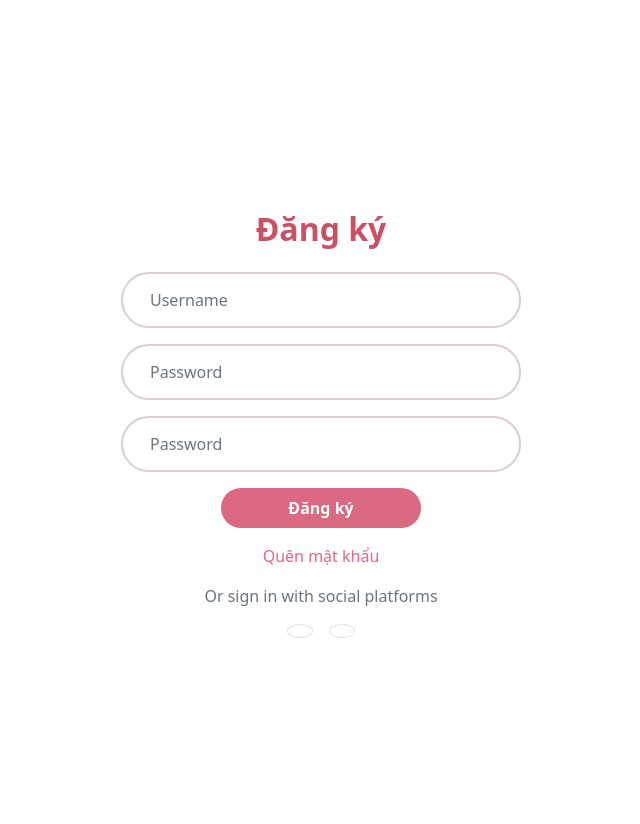
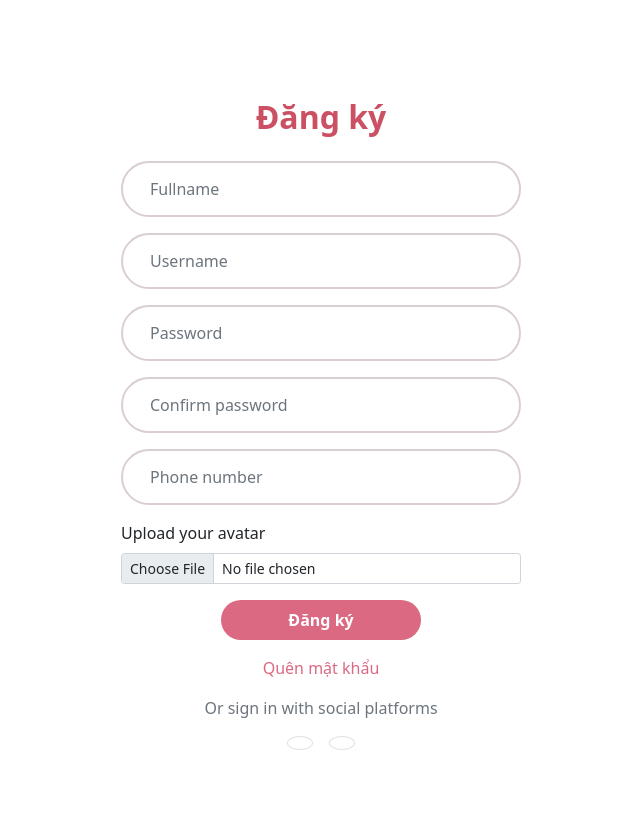
Before and after one commit to trangnhk/Clinic-Management-System, a Flask app: page /register in a window 1280 px wide. Shown: the part 81-905 px from the top of the page, without its empty margins (319-959 px from the left). Run offline with Flask 3, Linux system fonts and the light colour scheme.

Commit message:
develop login, register, logout user

```diff
--- a/clinicsystem/dao.py
+++ b/clinicsystem/dao.py
@@ -1,3 +1,4 @@
+import cloudinary.uploader
 from flask import json
 
 from clinicsystem.models import User, Patient, Nurse, Doctor, Cashier, UserGender
@@ -6,17 +7,34 @@ import hashlib
 
 
 # USER
-def auth_account(username, password):
+def auth_account(username, password, role=None):
     password = hashlib.md5(password.encode("utf-8")).hexdigest()
-    return User.query.filter(User.username.__eq__(username), User.password.__eq__(password)).first()
+
+    u = User.query.filter(User.username.__eq__(username),
+                             User.password.__eq__(password))
+
+    if role:
+        u = u.filter(User.role.__eq__(role))
+
+    return u.first()
+
 
 def get_user_id(user_id):
     return db.session.get(User, user_id)
 
-def add_user(fullname, username, password, phone_number, dob, gender):
+def add_user(fullname, username, password, phone_number, dob=None, gender=None, avatar = None):
     password = hashlib.md5(password.encode('utf-8')).hexdigest()
 
-    u = User(fullname=fullname, username=username, password=password, phone_number=phone_number, dob=dob, gender=gender)
+    u = User(fullname=fullname, username=username, password=password, phone_number=phone_number, dob=dob, gender=UserGender.MALE,
+             avatar=avatar)
+
+    if avatar:
+        res = cloudinary.uploader.upload(avatar)
+        print(res)
+        u.avatar = res.get("secure_url")
+
+
+
     db.session.add(u)
     db.session.commit()
 
--- a/clinicsystem/index.py
+++ b/clinicsystem/index.py
@@ -1,6 +1,8 @@
+import cloudinary.uploader
 from flask import render_template, request, redirect
 from flask_login import current_user, login_user, logout_user
-from clinicsystem import app, dao, login
+from clinicsystem import app, dao, login, db
+from datetime import datetime
 
 # INDEX
 @app.route("/")
@@ -14,10 +16,9 @@ def commit_attribute():
     }
 
 # LOGIN
-
 @login.user_loader
 def load_user(user_id):
-    return dao.get_user_by_id(user_id)
+    return dao.get_user_id(user_id)
 
 @app.route("/login", methods=['get', 'post'])
 def login_my_user():
@@ -33,16 +34,47 @@ def login_my_user():
 
         if user:
             login_user(user)
-            return redirect("/")
+            next = request.args.get('next')
+            return redirect(next if next else '/')
+            # return redirect("/")
 
     return render_template("login.html")
 
 # REGISTER
-@app.route("/register")
+@app.route("/register", methods=['GET', 'POST'])
 def register_user():
-    return render_template("register.html")
+    err_msg = ''
+    if request.method.__eq__('POST'):
+        password = request.form.get('password')
+        confirm = request.form.get('confirm')
+
+        if not password.__eq__(confirm):
+            err_msg = 'Mật khẩu không khớp!'
+        else:
+            data = request.form.copy()
+            del data['confirm']
+            avatar = request.files.get('avatar')
+            file_path = None
+
+            if avatar:
+                res = cloudinary.uploader.upload(avatar)
+                file_path = res['secure_url']
+
+            try:
+                dao.add_user(avatar=file_path, **data, dob=datetime(2005, 8, 30))
+                return redirect('/login')
+            except:
+                db.session.rollback()
+                err_msg = "HỆ THỐNG ĐANG BỊ LỖI, VUI LÒNG QUAY LẠI"
+
+    return render_template('register.html', err_msg=err_msg)
 
 # LOGOUT
+@app.route('/logout')
+def logout_my_user():
+    logout_user()
+    return redirect('/login')
+
 
 if __name__ == "__main__":
     with app.app_context():
--- a/clinicsystem/templates/layout/header.html
+++ b/clinicsystem/templates/layout/header.html
@@ -25,7 +25,7 @@
                 {% if current_user.is_authenticated: %}
                 <li class="nav-item">
                     <a class="nav-link active" href="/login" tabindex="-1" style="font-size: 16px;">
-                        <img src="{{ url_for('static', filename='avatar/avatar_default.jpg') }}" width="35">
+                        <img src="{{ current_user.avatar }}" width="35">
                         Hi , {{current_user.username}} !</a>
                 </li>
                 <li class="nav-item">
--- a/clinicsystem/templates/register.html
+++ b/clinicsystem/templates/register.html
@@ -7,31 +7,62 @@
     <div class="login-wrapper w-100" style="max-width: 400px;">
 
         <h2 class="text-center fw-bold mb-4" style="color: #CC5063">Đăng ký</h2>
-        <form>
-
-
-            <div class="input-group mb-3 rounded-pill bg-light-gray px-3 py-2 align-items-center" style="border: 2px solid #DBCECE;">
+        <form method="POST" enctype="multipart/form-data">
+            <div class="input-group mb-3 rounded-pill bg-light-gray px-3 py-2 align-items-center"
+                 style="border: 2px solid #DBCECE;">
                     <span class="text-secondary border-0 bg-transparent">
                         <i class="fa-solid fa-user"></i>
                     </span>
-                <input type="text" class="form-control bg-transparent shadow-none fw-semibold text-dark" style="border: none; border-radius: 50px;"
+                <input type="text" class="form-control bg-transparent shadow-none fw-semibold text-dark"
+                       style="border: none; border-radius: 50px;"
+                       placeholder="Fullname" required name="fullname">
+            </div>
+
+            <div class="input-group mb-3 rounded-pill bg-light-gray px-3 py-2 align-items-center"
+                 style="border: 2px solid #DBCECE;">
+                    <span class="text-secondary border-0 bg-transparent">
+                        <i class="fa-solid fa-user"></i>
+                    </span>
+                <input type="text" class="form-control bg-transparent shadow-none fw-semibold text-dark"
+                       style="border: none; border-radius: 50px;"
                        placeholder="Username" required name="username">
             </div>
 
-            <div class="input-group mb-3 rounded-pill bg-light-gray px-3 py-2 align-items-center" style="border: 2px solid #DBCECE;">
+            <div class="input-group mb-3 rounded-pill bg-light-gray px-3 py-2 align-items-center"
+                 style="border: 2px solid #DBCECE;">
                     <span class="text-secondary border-0 bg-transparent">
                         <i class="fa-solid fa-lock"></i>
                     </span>
-                <input type="password" class="form-control border-0 bg-transparent shadow-none fw-semibold text-dark" style="border: none; border-radius: 50px;"
+                <input type="password" class="form-control border-0 bg-transparent shadow-none fw-semibold text-dark"
+                       style="border: none; border-radius: 50px;"
                        placeholder="Password" required name="password">
             </div>
 
-            <div class="input-group mb-3 rounded-pill bg-light-gray px-3 py-2 align-items-center" style="border: 2px solid #DBCECE;">
+            <div class="input-group mb-3 rounded-pill bg-light-gray px-3 py-2 align-items-center"
+                 style="border: 2px solid #DBCECE;">
                     <span class="text-secondary border-0 bg-transparent">
                         <i class="fa-solid fa-lock"></i>
                     </span>
-                <input type="password" class="form-control border-0 bg-transparent shadow-none fw-semibold text-dark" style="border: none; border-radius: 50px;"
-                       placeholder="Password" required name="confirm">
+                <input type="password" class="form-control border-0 bg-transparent shadow-none fw-semibold text-dark"
+                       style="border: none; border-radius: 50px;"
+                       placeholder="Confirm password" required name="confirm">
+            </div>
+
+            <div class="input-group mb-3 rounded-pill bg-light-gray px-3 py-2 align-items-center"
+                 style="border: 2px solid #DBCECE;">
+                    <span class="text-secondary border-0 bg-transparent">
+                        <i class="fa-solid fa-lock"></i>
+                    </span>
+                <input type="text" class="form-control border-0 bg-transparent shadow-none fw-semibold text-dark"
+                       style="border: none; border-radius: 50px;"
+                       placeholder="Phone number" required name="phone_number">
+            </div>
+
+
+
+            <div class="mb-3">
+                <label for="avatar" class="form-label">Upload your avatar</label>
+                <input class="form-control form-control-sm" id="avatar" type="file" name="avatar" placeholder="Your avatar">
             </div>
 
             <div class="d-grid gap-2 col-6 mx-auto mb-3">
```
Also changed, not shown: clinicsystem/__init__.py (+7 -0 lines), clinicsystem/models.py (+22 -2 lines).
